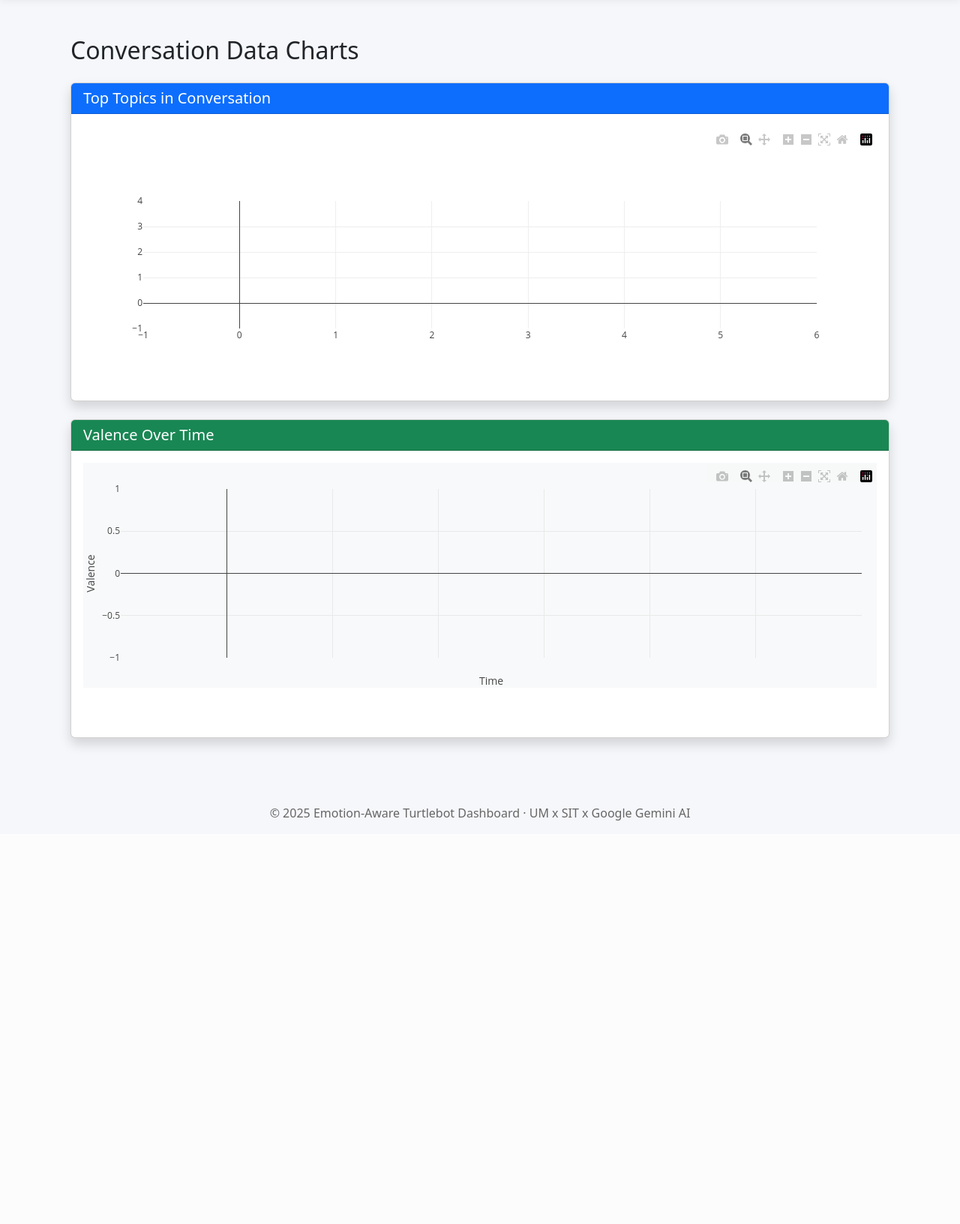
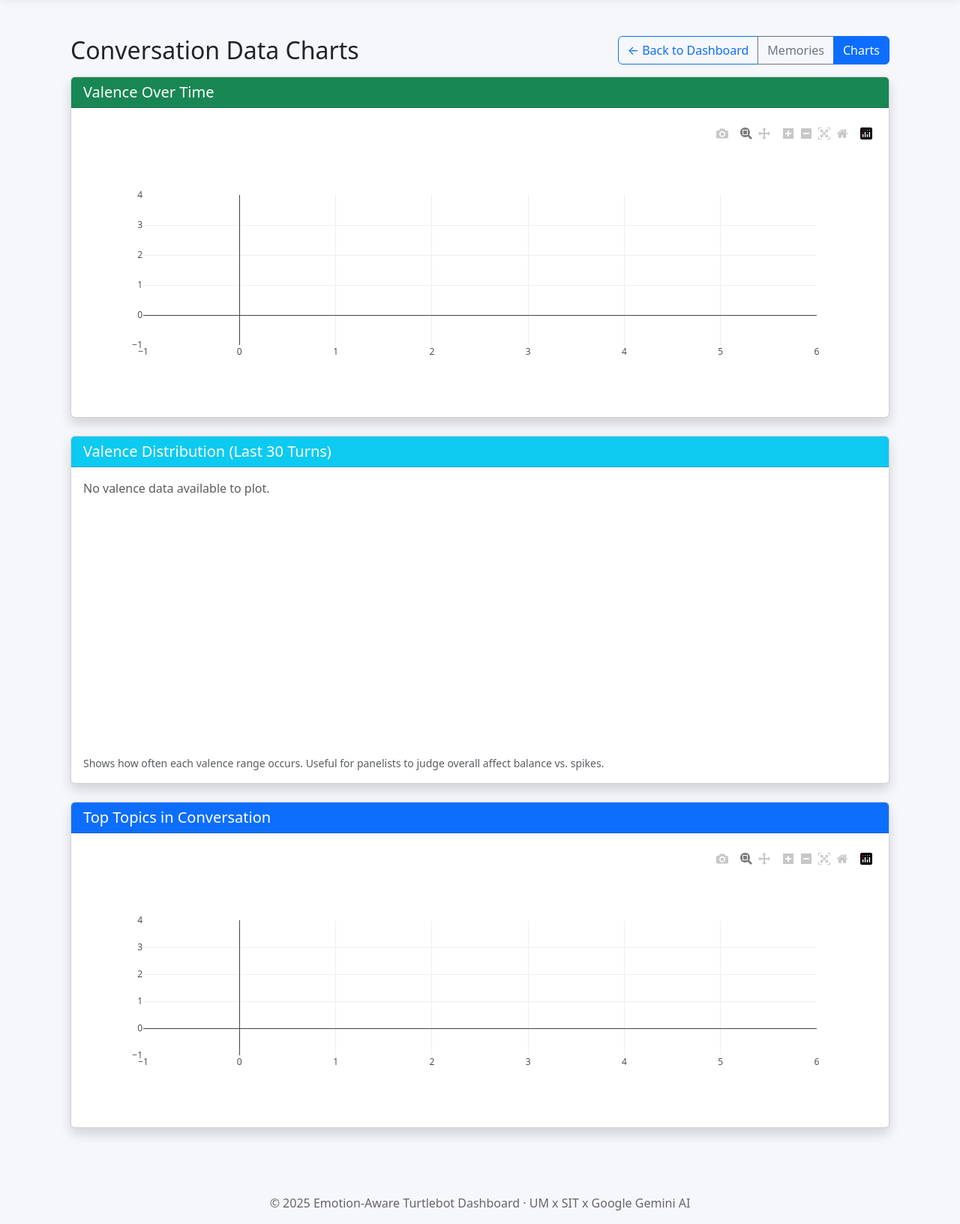
Before and after one commit to qaim-b/robotic-system-HRI, a Flask app: page /charts in a window 1280 px wide. Shown: the part 58-1690 px from the top of the page at 75% size. Before the commit the page ends 1152 px from the top, so only its background shows below. Run offline with Flask 3, Linux system fonts and the light colour scheme; tables that the repository leaves empty hold one stand-in row (values such as "Sample post"); some libraries are stand-ins or nearby versions.

Commit message:
Update charts.html

```diff
--- a/templates/charts.html
+++ b/templates/charts.html
@@ -1,66 +1,102 @@
 {% extends 'base.html' %}
 {% block title %}Charts - Emotion Robot{% endblock %}
+
 {% block content %}
 <div class="container mt-4">
-  <h2 class="mb-4">Conversation Data Charts</h2>
 
-  <!-- Top Topics Bar Chart -->
+  <!-- Top row: title + quick nav -->
+  <div class="d-flex justify-content-between align-items-center mb-3">
+    <h2 class="mb-0">Conversation Data Charts</h2>
+    <div class="btn-group">
+      <a href="{{ url_for('dashboard') }}" class="btn btn-outline-primary">
+        ← Back to Dashboard
+      </a>
+      <a href="{{ url_for('memories') }}" class="btn btn-outline-secondary">
+        Memories
+      </a>
+      <a href="{{ url_for('charts') }}" class="btn btn-primary">
+        Charts
+      </a>
+    </div>
+  </div>
+
+
+  <!-- Chart 1: Valence Over Time (Line) -->
+  <div class="card mb-4 shadow">
+    <div class="card-header bg-success text-white">
+      <h5 class="mb-0">Valence Over Time</h5>
+    </div>
+    <div class="card-body">
+      <div id="valence_chart" style="height: 380px;"></div>
+    </div>
+  </div>
+
+  <!-- Chart 2: Valence Distribution (Histogram) -->
+  <div class="card mb-4 shadow">
+    <div class="card-header bg-info text-white">
+      <h5 class="mb-0">Valence Distribution (Last 30 Turns)</h5>
+    </div>
+    <div class="card-body">
+      <div id="valence_hist" style="height: 360px;"></div>
+      <small class="text-muted d-block mt-2">
+        Shows how often each valence range occurs. Useful for panelists to judge overall affect balance vs. spikes.
+      </small>
+    </div>
+  </div>
+
+   <!-- Chart 3: Top Topics (Bar) -->
   <div class="card mb-4 shadow">
     <div class="card-header bg-primary text-white">
       <h5 class="mb-0">Top Topics in Conversation</h5>
     </div>
     <div class="card-body">
-      <div id="topic_chart" style="height: 350px;"></div>
+      <div id="topic_chart" style="height: 360px;"></div>
     </div>
   </div>
 
-  <!-- Valence Over Time Line Chart -->
-  <div class="card mb-4 shadow">
-    <div class="card-header bg-success text-white">
-      <h5 class="mb-0">Valence Over Time</h5>
-    </div>
-    <div class="card-body">
-      <div id="valence_chart" style="height: 350px;"></div>
-    </div>
-  </div>
 </div>
 {% endblock %}
 
 {% block scripts %}
 <script src="https://cdn.plot.ly/plotly-latest.min.js"></script>
 <script>
-  // Top Topics Bar Chart
-  var topic_chart = {{ topic_chart_json | safe }};
+  // Server-prepared Plotly figures (from app.py)
+  var topic_chart   = {{ topic_chart_json   | safe }};
+  var valence_chart = {{ valence_chart_json | safe }};
+
+  // Render Chart 1 & 2
   Plotly.newPlot('topic_chart', topic_chart.data, topic_chart.layout, {responsive:true});
+  Plotly.newPlot('valence_chart', valence_chart.data, valence_chart.layout, {responsive:true});
 
-  // Valence Over Time Line Chart (build data from conversations)
-  var valence_data = [
-    {% for u, r, v, t in conversations %}
-      {{ v }},
-    {% endfor %}
-  ];
-  var valence_times = [
-    {% for u, r, v, t in conversations %}
-      "{{ t }}",
-    {% endfor %}
-  ];
-  var valence_trace = {
-      x: valence_times,
-      y: valence_data,
-      mode: 'lines+markers',
-      line: {shape: 'spline', color: '#10b981'},
-      fill: 'tozeroy',
-      marker: {size: 8, color: '#0ea5e9'},
+  // Chart 3: Build a histogram from conversations passed in (u, r, v, t)
+  var convs = {{ conversations | tojson }};
+  var vals  = convs.map(function(row){ return row[2]; }).filter(function(v){ return v !== null && v !== undefined; });
+
+  // Fallback if no data
+  if (vals.length === 0) {
+    document.getElementById('valence_hist').innerHTML =
+      '<div class="text-muted">No valence data available to plot.</div>';
+  } else {
+    var histData = [{
+      x: vals,
+      type: 'histogram',
+      nbinsx: 15,
+      marker: {line: {width: 1}},
       name: 'Valence'
-  };
-  var valence_layout = {
-    yaxis: {title: 'Valence', range: [-1, 1]},
-    xaxis: {title: 'Time', showticklabels: false},
-    margin: {t:35, l:50, r:20, b:40},
-    plot_bgcolor: '#f8f9fa',
-    paper_bgcolor: '#f8f9fa',
-    height: 300
-  };
-  Plotly.newPlot('valence_chart', [valence_trace], valence_layout, {responsive:true});
+    }];
+
+    var histLayout = {
+      title: 'Distribution of Valence',
+      xaxis: { title: 'Valence (0 → 1)' },
+      yaxis: { title: 'Frequency' },
+      bargap: 0.05,
+      plot_bgcolor: '#f8fafc',
+      paper_bgcolor: '#f8fafc',
+      height: 340,
+      margin: {t: 50, l: 55, r: 20, b: 60}
+    };
+
+    Plotly.newPlot('valence_hist', histData, histLayout, {responsive:true});
+  }
 </script>
 {% endblock %}
```
